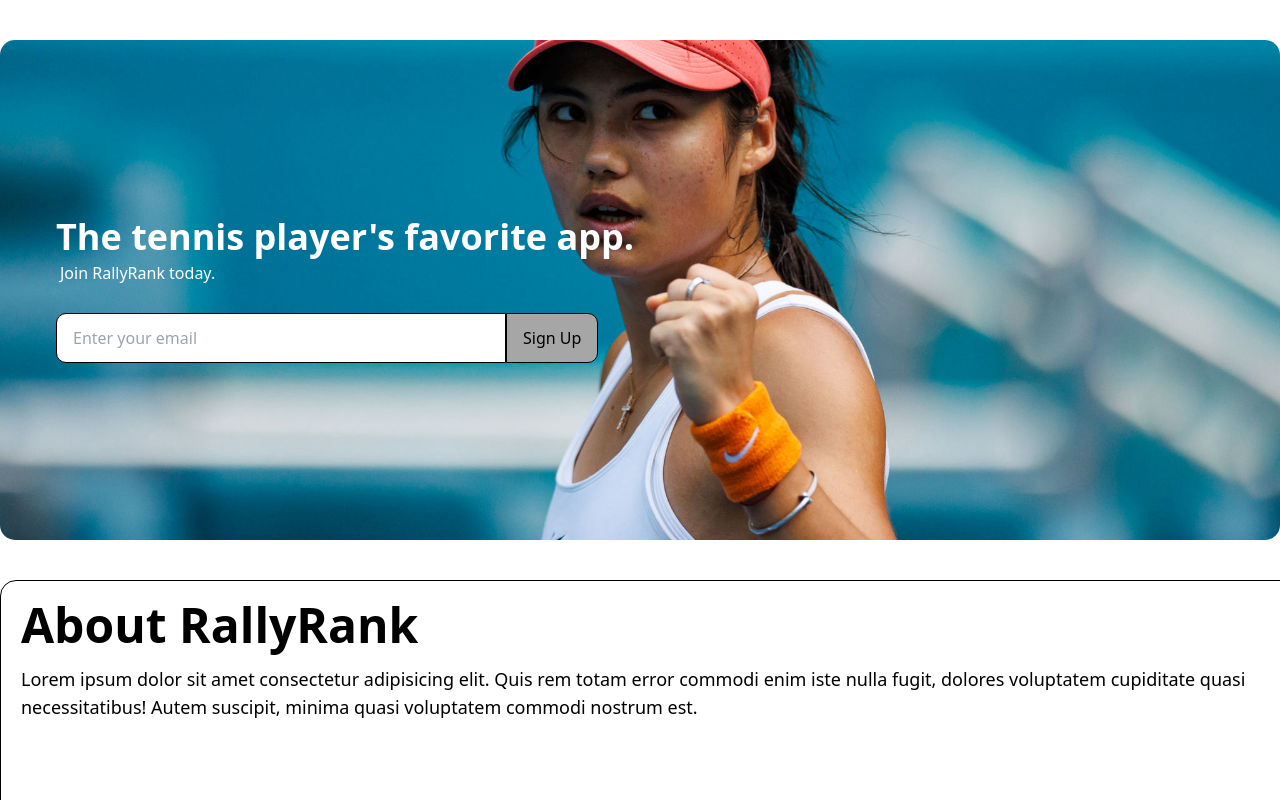
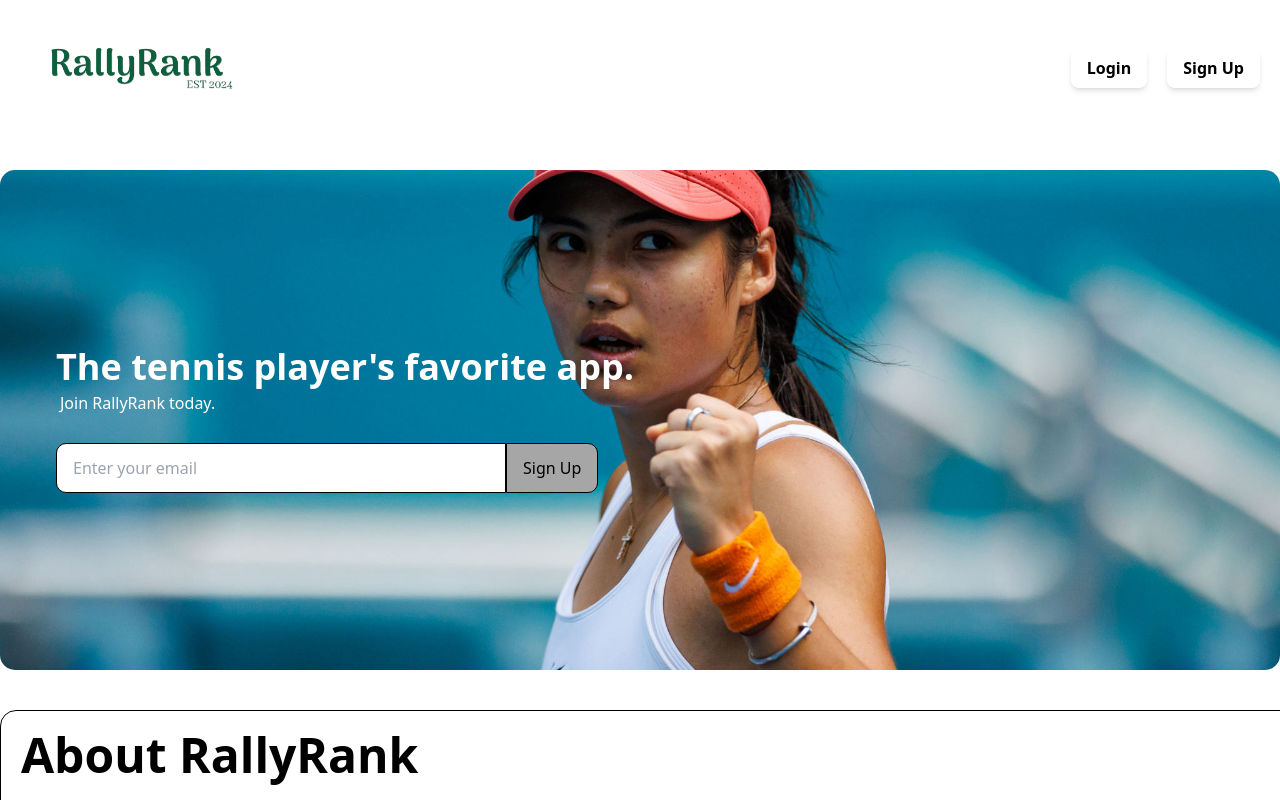
Before and after one commit to zylooooo/CS203, a React (Vite) app in the folder rally-rank-app/: page / in a window 1280 px wide. Shown: the top 800 px of the page. Built offline with nearby package versions, Linux system fonts and the light colour scheme; the HTML template or start-up script is replaced by a standard one.

Commit message:
Commented out Recent News Card Main Container that causes 401 error

```diff
--- a/rally-rank-app/src/authentication/AuthContext.jsx
+++ b/rally-rank-app/src/authentication/AuthContext.jsx
@@ -49,6 +49,17 @@ export const AuthProvider = ({ children }) => {
         localStorage.removeItem('admin');
     };
 
+    // TESTING CODE REMOVE LATER
+    const manualLoginUser = () => {
+        const testUser = { name: "Test User", role: "user" };
+        loginUser(testUser);
+    };
+
+    const manualLoginAdmin = () => {
+        const testAdmin = { name: "Test Admin", role: "admin" };
+        loginAdmin(testAdmin);
+    };
+
     return (
         <AuthContext.Provider
             value={{
@@ -60,6 +71,9 @@ export const AuthProvider = ({ children }) => {
                 logoutAdmin,
                 isLoggedIn: !!user,
                 isAdminLoggedIn: !!admin,
+
+                manualLoginUser, // TESTING CODE REMOVE LATER
+                manualLoginAdmin, // TESTING CODE REMOVE LATER
             }}
         >
             {children}
--- a/rally-rank-app/src/components/MainLayout.jsx
+++ b/rally-rank-app/src/components/MainLayout.jsx
@@ -2,36 +2,21 @@ import UserNavBar from "./navigation-bars/UserNavBar";
 import PublicNavBar from "./navigation-bars/PublicNavBar";
 import AdministratorNavBar from "./navigation-bars/AdministratorNavBar";
 import React, { useState, useEffect } from "react";
+import { useAuth } from "../authentication/AuthContext";
 
 function MainLayout({ children }) {
-
-    // const [authenticatedUser, setAuthenticatedUser] = useState(0);
-
-    // useEffect(() => {
-
-    //     // temp implementation
-    //     // replace with actual authentication logic
-    //     if (children.type === UserHome || children.type === UserProfile
-    //         || children.type === UserTournaments || children.type === News) {
-    //       setAuthenticatedUser(0);
-    //     } else if (children.type === AdministratorTools || children.type === AdministratorViewTournaments || children.type === AdministratorCreateTournaments) {
-    //       setAuthenticatedUser(1);
-    //     } else if (children.type === MainHomepage || children.type === SignUp || children.type === UserLogin || children.type === AdministratorLogin) {
-    //         setAuthenticatedUser(-1);
-    //     }
-    //   }, [children]);
-
+const { isLoggedIn, isAdminLoggedIn } = useAuth();
 
   return (
     <>
         <div className = "flex flex-col min-h-screen">
-            {/* {authenticatedUser === -1 ? (
-                <PublicNavBar />
-            ) : authenticatedUser === 0 ? (
-                <UserNavBar />
-            ) : (
-                <AdministratorNavBar />
-            )} */}
+                {isAdminLoggedIn ? (
+                    <AdministratorNavBar />
+                ) : isLoggedIn ? (
+                    <UserNavBar />
+                ) : (
+                    <PublicNavBar />
+                )}
             <div className = "flex-grow flex flex-col justify-start items-center">
                 {children}
             </div>
--- a/rally-rank-app/src/public/News.jsx
+++ b/rally-rank-app/src/public/News.jsx
@@ -57,11 +57,11 @@ function News() {
         </div>
 
         {/* Recent News Cards Main Container */}
-        <div className="all-news-cards grid grid-cols-3 gap-5">
+        {/* <div className="all-news-cards grid grid-cols-3 gap-5">
           {newsArticles.map((article, index) => (
             <NewsCards key={index} newsContent={article} />
           ))}
-        </div>
+        </div> */}
 
       </div>
 
```
